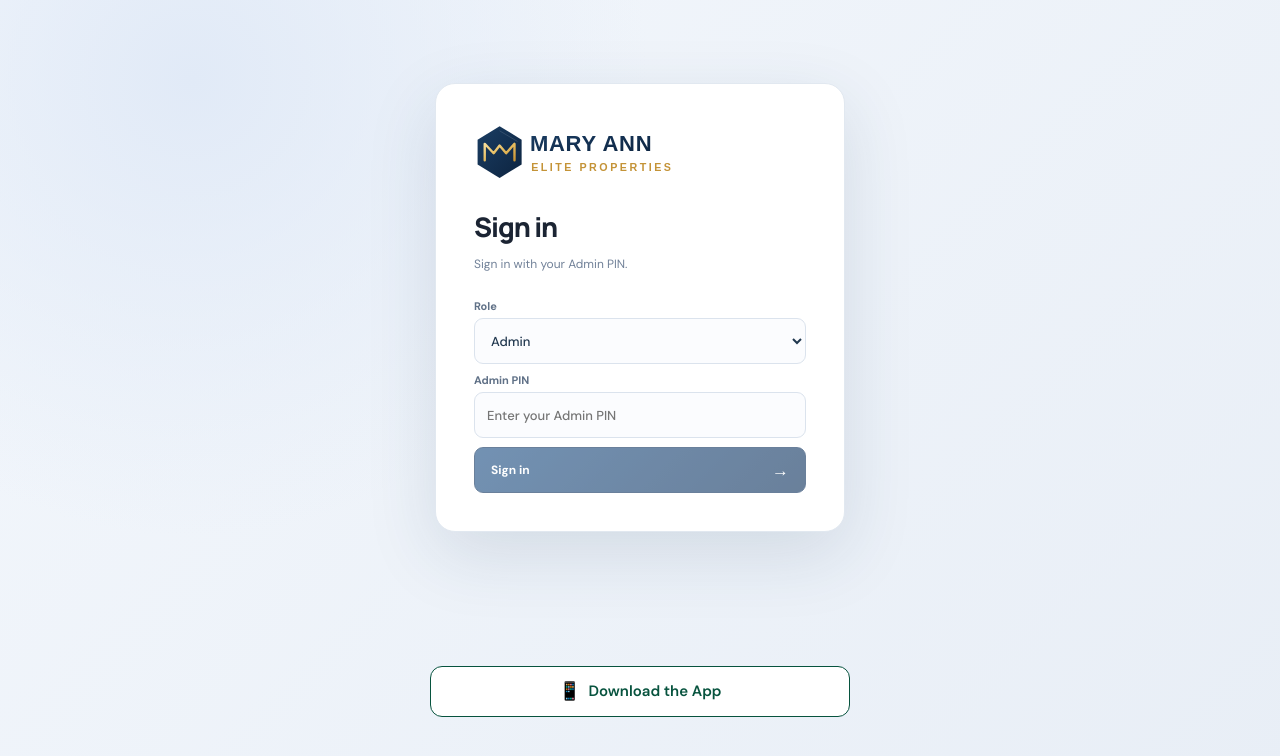
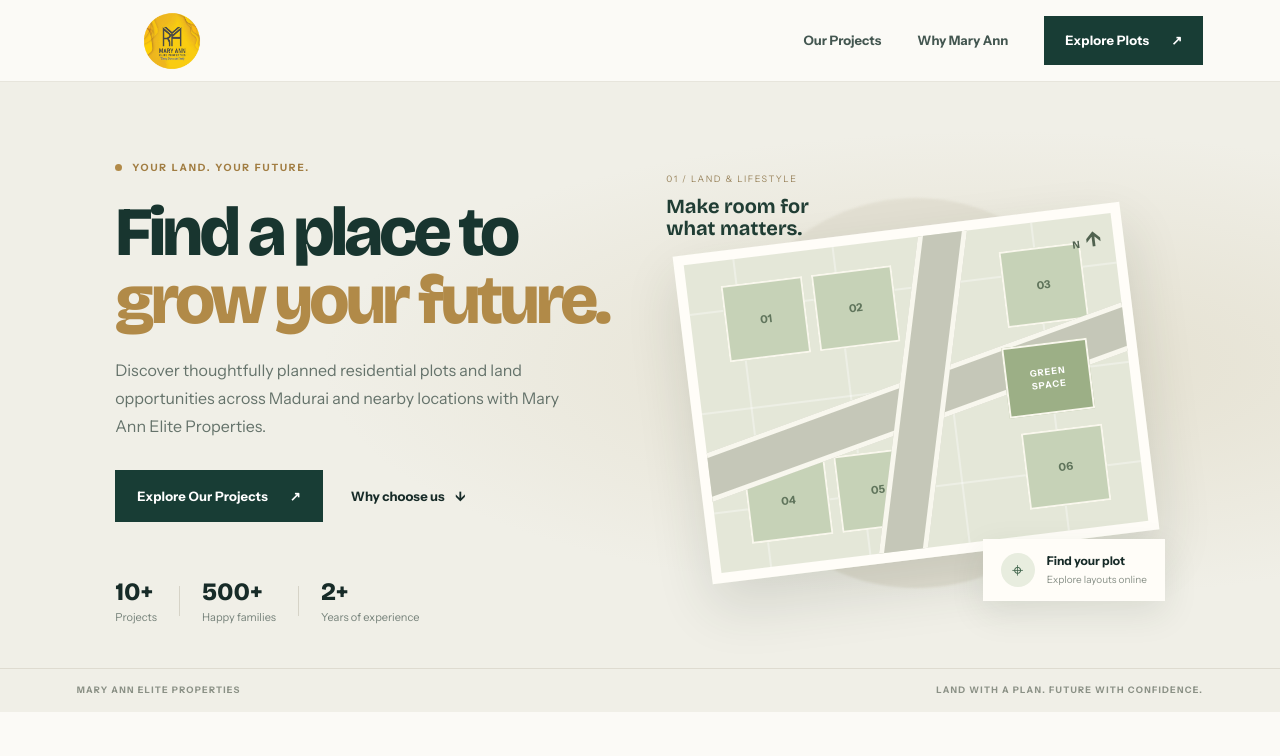
Before and after one commit to joshua270390/PlotMap_MAEP, a React (Vite) app: page / in a window 1280 px wide. Shown: the top 756 px of the page. Built offline with nearby package versions, Linux system fonts and the light colour scheme; a web font is replaced by a local one.

Commit message:
Route homepage to customer landing page

```diff
--- a/src/main.jsx
+++ b/src/main.jsx
@@ -2,6 +2,7 @@ import { StrictMode } from 'react';
 import { createRoot } from 'react-dom/client';
 import App from './App.jsx';
 import Dashboard from './Dashboard.jsx';
+import LandingPage from './LandingPage.jsx';
 import './style.css';
 import { reclaimAdmin } from './adminData.js';
 
@@ -41,7 +42,7 @@ window.setInterval(async () => {
   } catch { /* offline: try again next beat */ }
 }, 30000);
 
-const dashboardPaths = ['/', '/dashboard', '/bookings', '/plot_lists'];
+const dashboardPaths = ['/dashboard', '/bookings', '/plot_lists'];
 const mapRoutes = new Set(['velavan_nagar', 'saraswathi_garden', 'shanmuga_avenue', 'meenakshi_garden_phase1', 'meenakshi_garden_phase2']);
 const currentPath = window.location.pathname.replace(/\/+$/, '') || '/';
 const isDashboard = dashboardPaths.includes(currentPath);
@@ -57,6 +58,6 @@ if (!isDashboard && currentPath !== '/' && !isMapRoute) {
 
 createRoot(document.getElementById('root')).render(
   <StrictMode>
-    {isDashboard ? <Dashboard /> : isMapRoute ? <App projectSlug={routeId || 'velavan_nagar'} /> : <Dashboard />}
+    {currentPath === '/' ? <LandingPage /> : isDashboard ? <Dashboard /> : isMapRoute ? <App projectSlug={routeId} /> : <Dashboard />}
   </StrictMode>
 );
```
